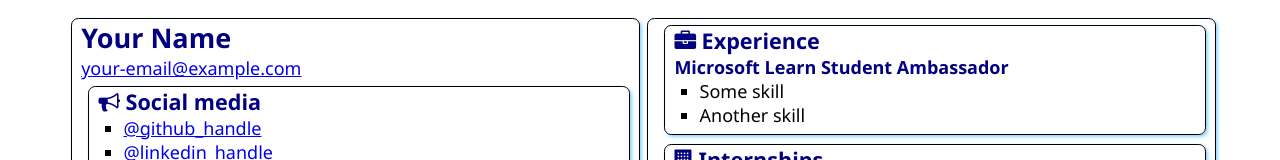
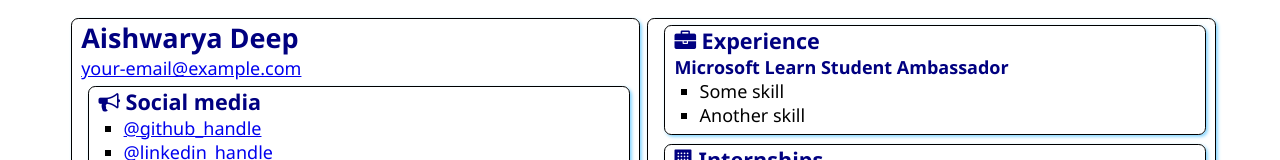
Before and after one commit to aishwaryadeep11/SATechnicalOnboarding, a plain HTML site: page src/index.html in a window 1280 px wide. Shown: the top 160 px of the page. Drawn offline with Linux system fonts and the light colour scheme.

Commit message:
Update index.html
I added my name as part of the program.

```diff
--- a/src/index.html
+++ b/src/index.html
@@ -12,7 +12,7 @@
 <body>
     <main>
         <article class="box">
-            <h1>Your Name</h1>
+            <h1>Aishwarya Deep</h1>
             <div><a href="mailto:your.email@example.com">your-email@example.com</a></div>
 
             <section class="box">
```
